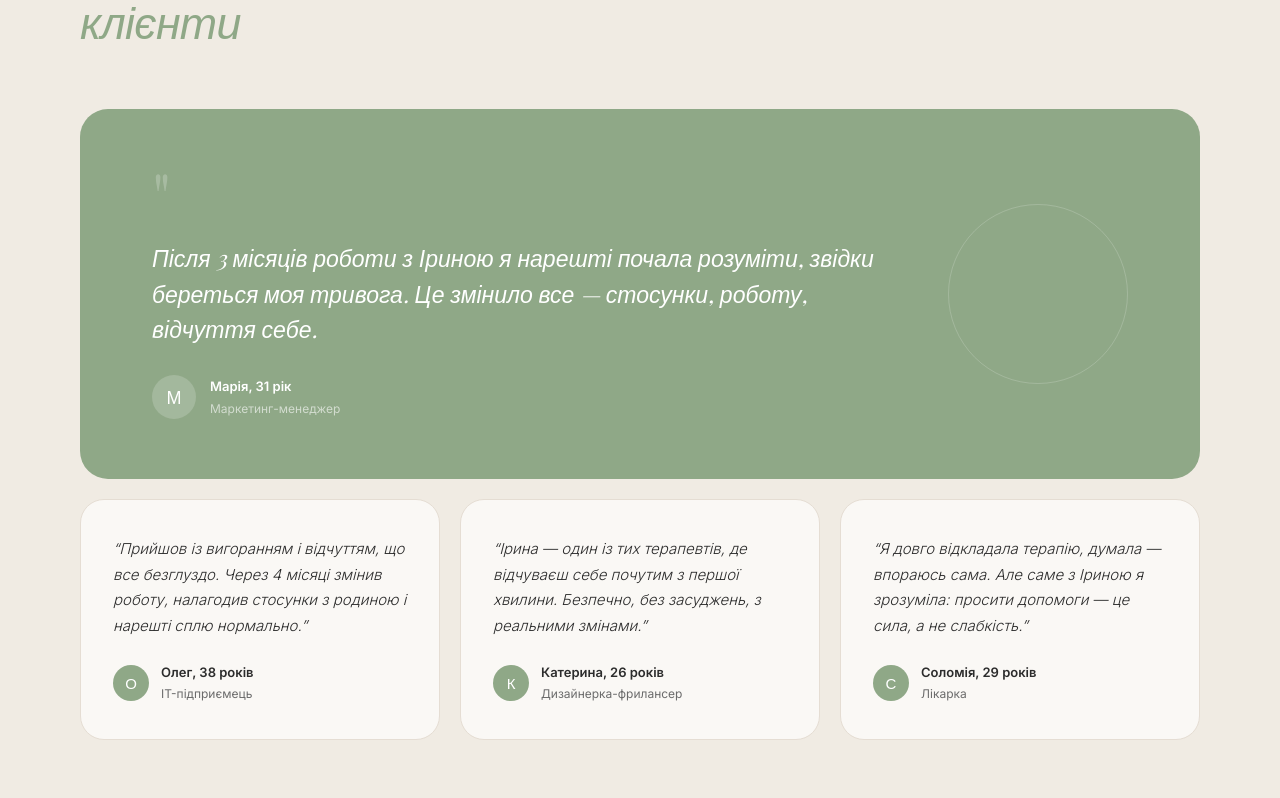
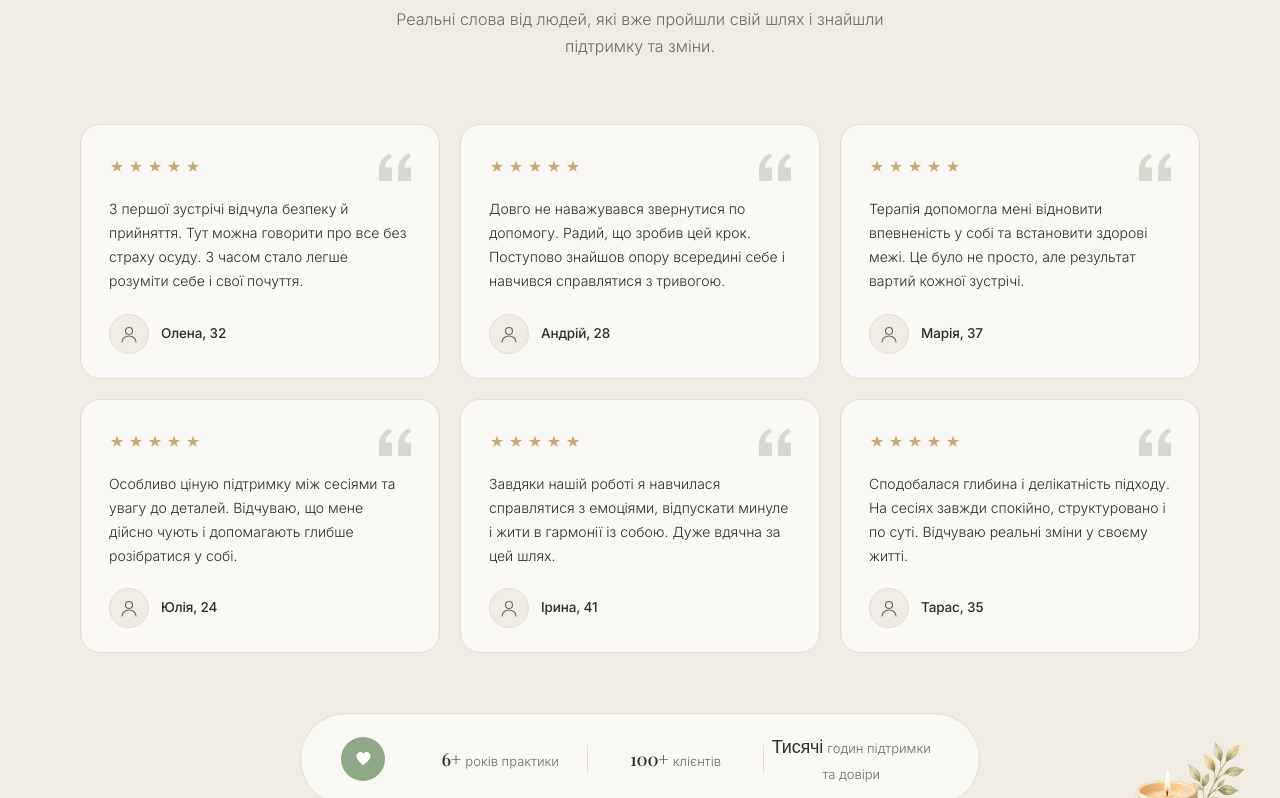
Before and after one commit to danylonahorniuk/psychologist-landing, a Next.js app: page / in a window 1280 px wide. Shown: the part 4482-5280 px from the top of the page. Built offline with nearby package versions, Linux system fonts and the light colour scheme.

Commit message:
feat: redesign Testimonials to match reference with herb/candle decorations

```diff
--- a/components/Testimonials.tsx
+++ b/components/Testimonials.tsx
@@ -1,168 +1,237 @@
+import Image from "next/image";
+
 const testimonials = [
   {
-    quote: "Після 3 місяців роботи з Іриною я нарешті почала розуміти, звідки береться моя тривога. Це змінило все — стосунки, роботу, відчуття себе.",
-    name: "Марія, 31 рік",
-    role: "Маркетинг-менеджер",
-    initial: "М",
+    quote: "З першої зустрічі відчула безпеку й прийняття. Тут можна говорити про все без страху осуду. З часом стало легше розуміти себе і свої почуття.",
+    name: "Олена",
+    age: 32,
+    avatar: null,
   },
   {
-    quote: "Прийшов із вигоранням і відчуттям, що все безглуздо. Через 4 місяці змінив роботу, налагодив стосунки з родиною і нарешті сплю нормально.",
-    name: "Олег, 38 років",
-    role: "IT-підприємець",
-    initial: "О",
+    quote: "Довго не наважувався звернутися по допомогу. Радий, що зробив цей крок. Поступово знайшов опору всередині себе і навчився справлятися з тривогою.",
+    name: "Андрій",
+    age: 28,
+    avatar: null,
   },
   {
-    quote: "Ірина — один із тих терапевтів, де відчуваєш себе почутим з першої хвилини. Безпечно, без засуджень, з реальними змінами.",
-    name: "Катерина, 26 років",
-    role: "Дизайнерка-фрилансер",
-    initial: "К",
+    quote: "Терапія допомогла мені відновити впевненість у собі та встановити здорові межі. Це було не просто, але результат вартий кожної зустрічі.",
+    name: "Марія",
+    age: 37,
+    avatar: null,
   },
   {
-    quote: "Я довго відкладала терапію, думала — впораюсь сама. Але саме з Іриною я зрозуміла: просити допомоги — це сила, а не слабкість.",
-    name: "Соломія, 29 років",
-    role: "Лікарка",
-    initial: "С",
+    quote: "Особливо ціную підтримку між сесіями та увагу до деталей. Відчуваю, що мене дійсно чують і допомагають глибше розібратися у собі.",
+    name: "Юлія",
+    age: 24,
+    avatar: null,
   },
   {
-    quote: "Працювали над моєю самооцінкою і стосунками з батьками. Вперше в житті я відчуваю, що маю право на власні кордони.",
-    name: "Андрій, 34 роки",
-    role: "Архітектор",
-    initial: "А",
+    quote: "Завдяки нашій роботі я навчилася справлятися з емоціями, відпускати минуле і жити в гармонії із собою. Дуже вдячна за цей шлях.",
+    name: "Ірина",
+    age: 41,
+    avatar: null,
   },
   {
-    quote: "Після розлучення здавалось, що все скінчилось. Ірина допомогла мені побачити це як початок — і я їй дуже вдячна за це.",
-    name: "Тетяна, 42 роки",
-    role: "Підприємиця",
-    initial: "Т",
+    quote: "Сподобалася глибина і делікатність підходу. На сесіях завжди спокійно, структуровано і по суті. Відчуваю реальні зміни у своєму житті.",
+    name: "Тарас",
+    age: 35,
+    avatar: null,
   },
 ];
 
+const Stars = () => (
+  <div style={{ display: "flex", gap: "3px" }}>
+    {[...Array(5)].map((_, i) => (
+      <svg key={i} width="16" height="16" viewBox="0 0 16 16" fill="none" aria-hidden="true">
+        <path d="M8 1.5L9.545 5.915H14.18L10.318 8.67L11.863 13.085L8 10.33L4.137 13.085L5.682 8.67L1.82 5.915H6.455L8 1.5Z" fill="#C8A96E" />
+      </svg>
+    ))}
+  </div>
+);
+
+const QuoteIcon = () => (
+  <svg width="32" height="28" viewBox="0 0 32 28" fill="none" aria-hidden="true" style={{ opacity: 0.35 }}>
+    <path d="M0 28V17.2C0 13.067 0.933 9.6 2.8 6.8C4.667 4 7.333 1.867 10.8 0.4L13.2 4C11.067 5.067 9.4 6.467 8.2 8.2C7.067 9.933 6.5 12 6.5 14.4H13V28H0ZM19 28V17.2C19 13.067 19.933 9.6 21.8 6.8C23.667 4 26.333 1.867 29.8 0.4L32.2 4C30.067 5.067 28.4 6.467 27.2 8.2C26.067 9.933 25.5 12 25.5 14.4H32V28H19Z" fill="var(--sage)" />
+  </svg>
+);
+
 export default function Testimonials() {
-  const [featured, ...rest] = testimonials;
-  const cards = rest.slice(0, 3);
+  return (
+    <section id="reviews" style={{ position: "relative", padding: "100px 80px 80px", background: "var(--bg-warm)", overflow: "hidden" }}>
 
-  return (
-    <section id="reviews" style={{ padding: "100px 80px", background: "var(--bg-warm)" }}>
-      <div style={{ maxWidth: "1280px", margin: "0 auto" }}>
+      {/* Herb top-right */}
+      <div style={{ position: "absolute", top: 0, right: 0, width: "280px", height: "260px", pointerEvents: "none", zIndex: 0 }}>
+        <Image src="/herb.png" alt="" fill style={{ objectFit: "contain", objectPosition: "top right" }} sizes="280px" />
+      </div>
 
-        {/* Section header */}
-        <div style={{ marginBottom: "64px" }}>
-          <span style={{ fontSize: "11px", letterSpacing: "0.22em", textTransform: "uppercase" as const, color: "var(--sage)", fontWeight: 500 }}>
-            Відгуки
-          </span>
-          <div style={{ width: "32px", height: "2px", background: "var(--sage)", marginTop: "12px", marginBottom: "20px", borderRadius: "1px" }} />
+      <div style={{ position: "relative", zIndex: 1, maxWidth: "1280px", margin: "0 auto" }}>
+
+        {/* Header */}
+        <div style={{ textAlign: "center", marginBottom: "64px" }}>
           <h2 style={{
             fontFamily: "var(--font-playfair), serif",
-            fontSize: "clamp(36px, 3.5vw, 52px)",
+            fontSize: "clamp(44px, 5vw, 68px)",
             fontWeight: 500,
-            lineHeight: 1.1,
-            letterSpacing: "-0.015em",
+            lineHeight: 1.05,
+            letterSpacing: "-0.02em",
             color: "var(--text)",
+            marginBottom: "16px",
           }}>
-            Що кажуть<br /><em style={{ fontStyle: "italic", color: "var(--sage)" }}>клієнти</em>
+            Відгуки
           </h2>
+
+          {/* Dot + leaf divider */}
+          <div style={{ display: "flex", alignItems: "center", justifyContent: "center", gap: "10px", marginBottom: "20px" }}>
+            <div style={{ width: "40px", height: "1px", background: "var(--sand)" }} />
+            <div style={{ width: "5px", height: "5px", borderRadius: "50%", background: "var(--sage)" }} />
+            <svg width="20" height="16" viewBox="0 0 20 16" fill="none" aria-hidden="true">
+              <path d="M10 14C10 14 2 10 2 5C2 2.8 3.8 1 6 1C7.4 1 8.7 1.7 9.4 2.8C9.5 2.9 9.6 3.1 9.6 3.1C9.6 3.1 9.4 1.5 10 1C10.6 1.5 10.4 3.1 10.4 3.1C10.4 3.1 10.5 2.9 10.6 2.8C11.3 1.7 12.6 1 14 1C16.2 1 18 2.8 18 5C18 10 10 14 10 14Z" stroke="var(--sage)" strokeWidth="1" fill="none"/>
+            </svg>
+            <div style={{ width: "40px", height: "1px", background: "var(--sand)" }} />
+          </div>
+
+          <p style={{
+            fontSize: "16px",
+            color: "var(--muted)",
+            lineHeight: 1.7,
+            fontWeight: 300,
+            maxWidth: "500px",
+            margin: "0 auto",
+          }}>
+            Реальні слова від людей, які вже пройшли свій шлях і знайшли підтримку та зміни.
+          </p>
         </div>
 
-        {/* Featured testimonial */}
+        {/* 3×2 cards grid */}
         <div style={{
-          background: "var(--sage)",
-          borderRadius: "28px",
-          padding: "60px 72px",
-          marginBottom: "20px",
           display: "grid",
-          gridTemplateColumns: "1fr auto",
-          gap: "60px",
-          alignItems: "center",
+          gridTemplateColumns: "repeat(3, 1fr)",
+          gap: "20px",
+          marginBottom: "60px",
         }}>
-          <div>
-            <div style={{ fontFamily: "var(--font-playfair), serif", fontSize: "64px", color: "rgba(255,255,255,0.22)", lineHeight: 0.8, marginBottom: "20px" }}>
-              "
-            </div>
-            <p style={{
-              fontFamily: "var(--font-playfair), serif",
-              fontStyle: "italic",
-              fontSize: "clamp(18px, 1.8vw, 24px)",
-              color: "#fff",
-              lineHeight: 1.55,
-              fontWeight: 400,
-              marginBottom: "28px",
-            }}>
-              {featured.quote}
-            </p>
-            <div style={{ display: "flex", alignItems: "center", gap: "14px" }}>
-              <div style={{
-                width: "44px", height: "44px", borderRadius: "50%",
-                background: "rgba(255,255,255,0.18)",
-                display: "flex", alignItems: "center", justifyContent: "center",
-                color: "#fff",
-                fontFamily: "var(--font-playfair), serif",
-                fontSize: "18px", fontWeight: 500,
-              }}>
-                {featured.initial}
-              </div>
-              <div>
-                <div style={{ fontSize: "13px", fontWeight: 600, color: "#fff" }}>{featured.name}</div>
-                <div style={{ fontSize: "12px", color: "rgba(255,255,255,0.6)", marginTop: "2px" }}>{featured.role}</div>
-              </div>
-            </div>
-          </div>
-          {/* Decorative circle */}
-          <div style={{
-            width: "180px",
-            height: "180px",
-            borderRadius: "50%",
-            border: "1px solid rgba(255,255,255,0.18)",
-            flexShrink: 0,
-          }} />
-        </div>
-
-        {/* 3 smaller cards */}
-        <div style={{ display: "grid", gridTemplateColumns: "repeat(3, 1fr)", gap: "20px" }}>
-          {cards.map((t) => (
+          {testimonials.map((t) => (
             <div
-              key={t.name}
-              className="card-hover"
+              key={t.name + t.age}
               style={{
                 background: "var(--bg)",
-                borderRadius: "24px",
-                padding: "36px 32px",
+                borderRadius: "20px",
+                padding: "28px 28px 24px",
                 border: "1px solid var(--border)",
                 display: "flex",
                 flexDirection: "column",
+                gap: "16px",
               }}
             >
+              {/* Top row: stars + quote icon */}
+              <div style={{ display: "flex", alignItems: "center", justifyContent: "space-between" }}>
+                <Stars />
+                <QuoteIcon />
+              </div>
+
+              {/* Review text */}
               <p style={{
-                fontSize: "15px",
+                fontSize: "14px",
                 color: "var(--text)",
-                lineHeight: 1.7,
-                fontStyle: "italic",
+                lineHeight: 1.72,
                 fontWeight: 300,
                 flex: 1,
-                marginBottom: "24px",
               }}>
-                &ldquo;{t.quote}&rdquo;
+                {t.quote}
               </p>
-              <div style={{ display: "flex", alignItems: "center", gap: "12px" }}>
+
+              {/* Author */}
+              <div style={{ display: "flex", alignItems: "center", gap: "12px", paddingTop: "4px" }}>
                 <div style={{
-                  width: "36px", height: "36px", borderRadius: "50%",
-                  background: "var(--sage)",
-                  display: "flex", alignItems: "center", justifyContent: "center",
-                  color: "#fff",
-                  fontFamily: "var(--font-playfair), serif",
-                  fontSize: "15px", fontWeight: 500, flexShrink: 0,
+                  width: "40px",
+                  height: "40px",
+                  borderRadius: "50%",
+                  background: "var(--bg-warm)",
+                  border: "1px solid var(--border)",
+                  flexShrink: 0,
+                  overflow: "hidden",
+                  display: "flex",
+                  alignItems: "center",
+                  justifyContent: "center",
                 }}>
-                  {t.initial}
+                  <svg width="22" height="22" viewBox="0 0 22 22" fill="none" aria-hidden="true">
+                    <circle cx="11" cy="8" r="3.5" stroke="var(--muted)" strokeWidth="1.2"/>
+                    <path d="M4 19C4 15.7 7.1 13 11 13C14.9 13 18 15.7 18 19" stroke="var(--muted)" strokeWidth="1.2" strokeLinecap="round"/>
+                  </svg>
                 </div>
-                <div>
-                  <div style={{ fontSize: "13px", fontWeight: 600, color: "var(--text)" }}>{t.name}</div>
-                  <div style={{ fontSize: "12px", color: "var(--muted)", marginTop: "1px" }}>{t.role}</div>
-                </div>
+                <span style={{ fontSize: "13.5px", fontWeight: 500, color: "var(--text)", letterSpacing: "-0.01em" }}>
+                  {t.name}, {t.age}
+                </span>
               </div>
             </div>
           ))}
         </div>
 
+        {/* Stats bar */}
+        <div style={{
+          display: "flex",
+          alignItems: "center",
+          justifyContent: "center",
+          gap: "0",
+          background: "var(--bg)",
+          borderRadius: "60px",
+          padding: "18px 40px",
+          border: "1px solid var(--border)",
+          maxWidth: "680px",
+          margin: "0 auto",
+        }}>
+          {/* Heart icon */}
+          <div style={{
+            width: "44px",
+            height: "44px",
+            borderRadius: "50%",
+            background: "var(--sage)",
+            display: "flex",
+            alignItems: "center",
+            justifyContent: "center",
+            flexShrink: 0,
+            marginRight: "28px",
+          }}>
+            <svg width="18" height="18" viewBox="0 0 18 18" fill="none" aria-hidden="true">
+              <path d="M9 15C9 15 2.5 10.5 2.5 6C2.5 3.8 4.3 2 6.5 2C7.7 2 8.8 2.6 9.5 3.5C10.2 2.6 11.3 2 12.5 2C14.7 2 16.5 3.8 16.5 6C16.5 10.5 9 15 9 15Z" fill="white"/>
+            </svg>
+          </div>
+
+          <div style={{ display: "flex", alignItems: "center", gap: "0", flex: 1 }}>
+            {[
+              { value: "6+", label: "років практики" },
+              { value: "100+", label: "клієнтів" },
+              { value: "Тисячі", label: "годин підтримки та довіри" },
+            ].map((stat, i) => (
+              <div key={stat.label} style={{ display: "flex", alignItems: "center", flex: 1 }}>
+                <div style={{ textAlign: "center", flex: 1 }}>
+                  <span style={{
+                    fontFamily: "var(--font-playfair), serif",
+                    fontSize: "18px",
+                    fontWeight: 500,
+                    color: "var(--text)",
+                    letterSpacing: "-0.01em",
+                  }}>
+                    {stat.value}{" "}
+                  </span>
+                  <span style={{ fontSize: "13px", color: "var(--muted)", fontWeight: 300 }}>
+                    {stat.label}
+                  </span>
+                </div>
+                {i < 2 && (
+                  <div style={{ width: "1px", height: "28px", background: "var(--border)", flexShrink: 0 }} />
+                )}
+              </div>
+            ))}
+          </div>
+        </div>
+
       </div>
+
+      {/* Candle + herb bottom-right */}
+      <div style={{ position: "absolute", bottom: 0, right: 0, width: "220px", height: "200px", pointerEvents: "none", zIndex: 0 }}>
+        <Image src="/candle.png" alt="" fill style={{ objectFit: "contain", objectPosition: "bottom right" }} sizes="220px" />
+      </div>
+
     </section>
   );
 }
```
Also changed, not shown: public/candle.png (added), public/herb.png (added).
